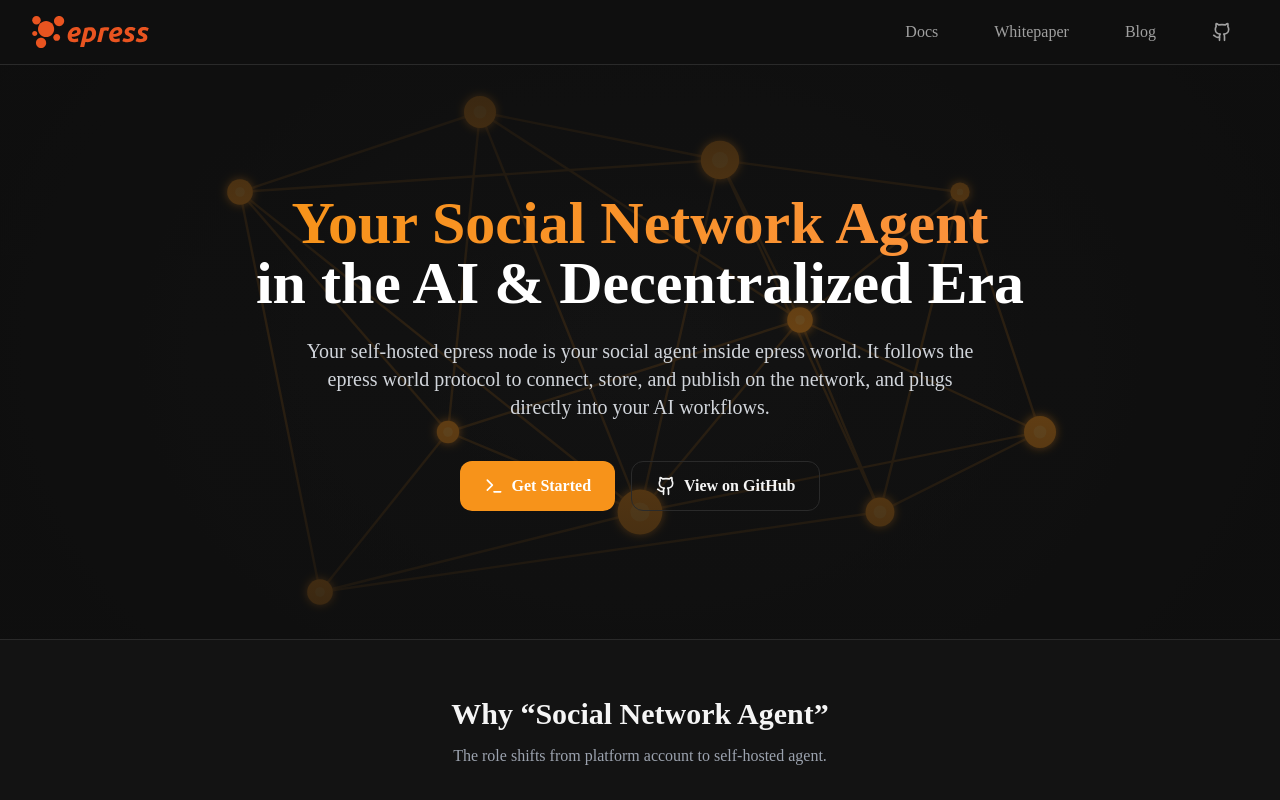
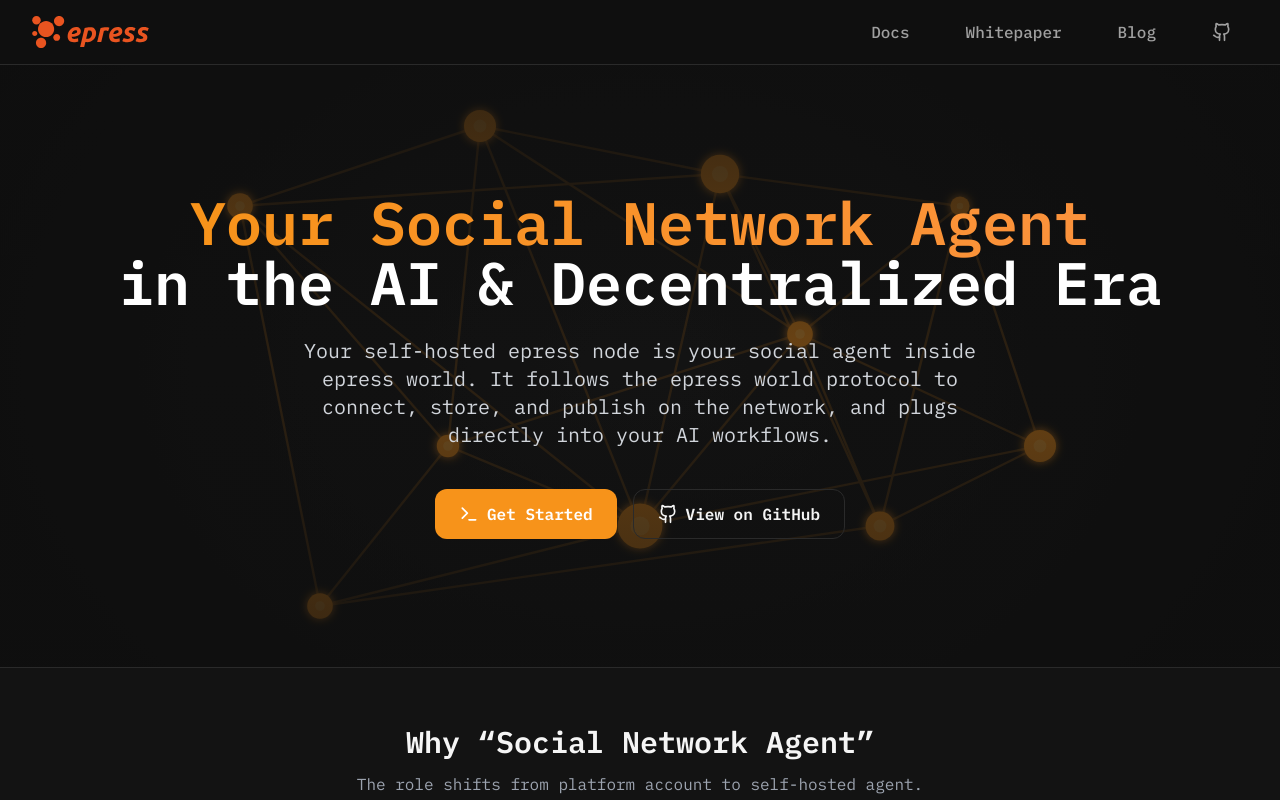
Before and after one commit to epressworld/world, a Next.js app: page / in a window 1280 px wide. Shown: the top 800 px of the page. Built offline with nearby package versions, Linux system fonts and the light colour scheme.

Commit message:
feat: update font families to Playfair Display and IBM Plex Mono

```diff
--- a/tailwind.config.mjs
+++ b/tailwind.config.mjs
@@ -38,8 +38,8 @@
         },
       },
       fontFamily: {
-        sans: ["var(--font-inter)", "system-ui", "sans-serif"],
-        mono: ["var(--font-jetbrains)", "monospace"],
+        sans: ["var(--font-playfair)", "Georgia", "serif"],
+        mono: ["var(--font-ibm-plex)", "monospace"],
       },
       container: {
         center: true,
```
